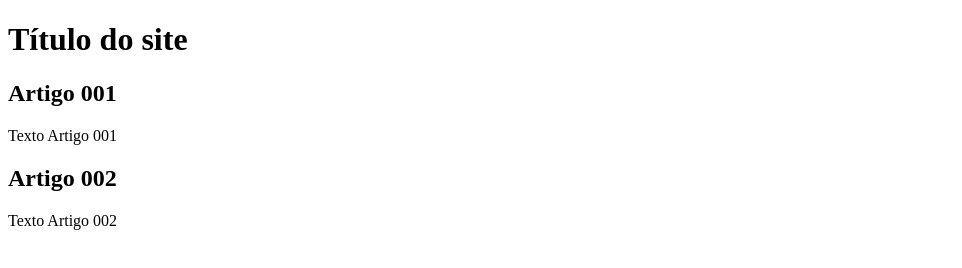
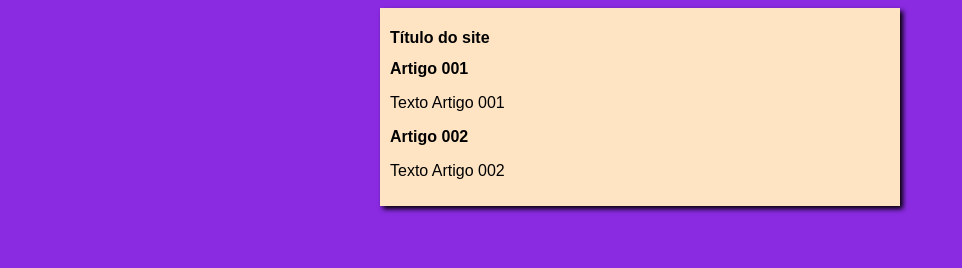
Before and after one commit to jussidev/projeto-site, a plain HTML site: page index.html in a window 1280 px wide. Shown: the whole page, without its empty margins (0-962 px from the left). Drawn offline with Linux system fonts and the light colour scheme.

Commit message:
iniciei o design

```diff
--- /dev/null
+++ b/estilos/style.css
@@ -0,0 +1,17 @@
+*{
+    font-family: Arial, Helvetica, sans-serif;
+    font-size:16px ;
+}
+
+body{
+    background-color: blueviolet;
+
+}
+
+main{
+    background-color: bisque;
+    width: 500px;
+    margin: auto;
+    padding: 10px;
+    box-shadow: 3px 3px 5px black ;
+}
--- a/index.html
+++ b/index.html
@@ -4,6 +4,7 @@
     <meta charset="UTF-8">
     <meta name="viewport" content="width=device-width, initial-scale=1.0">
     <title>Título do site</title>
+    <link rel="stylesheet" href="estilos/style.css">
 </head>
 <body>
   <main>
```
